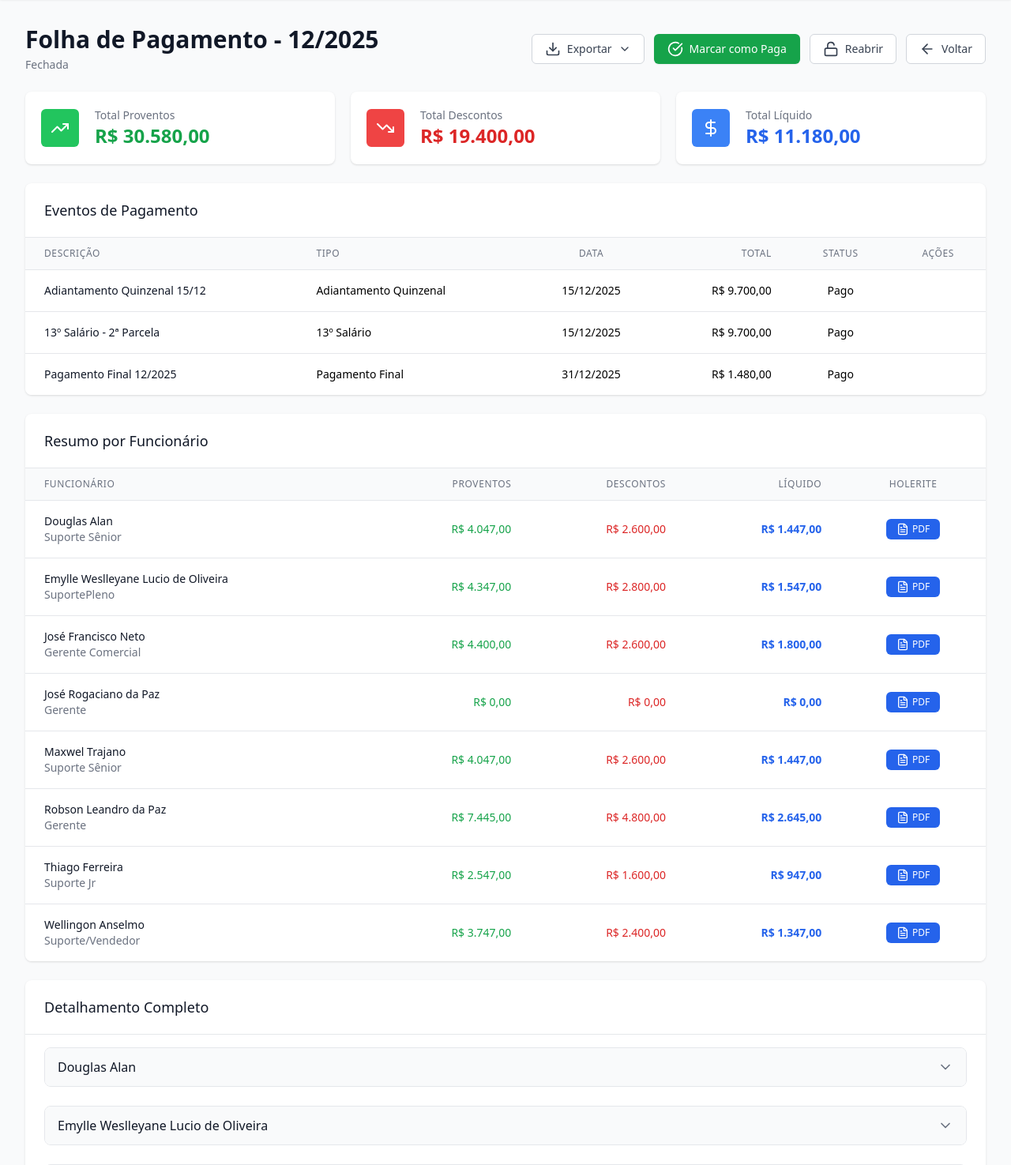
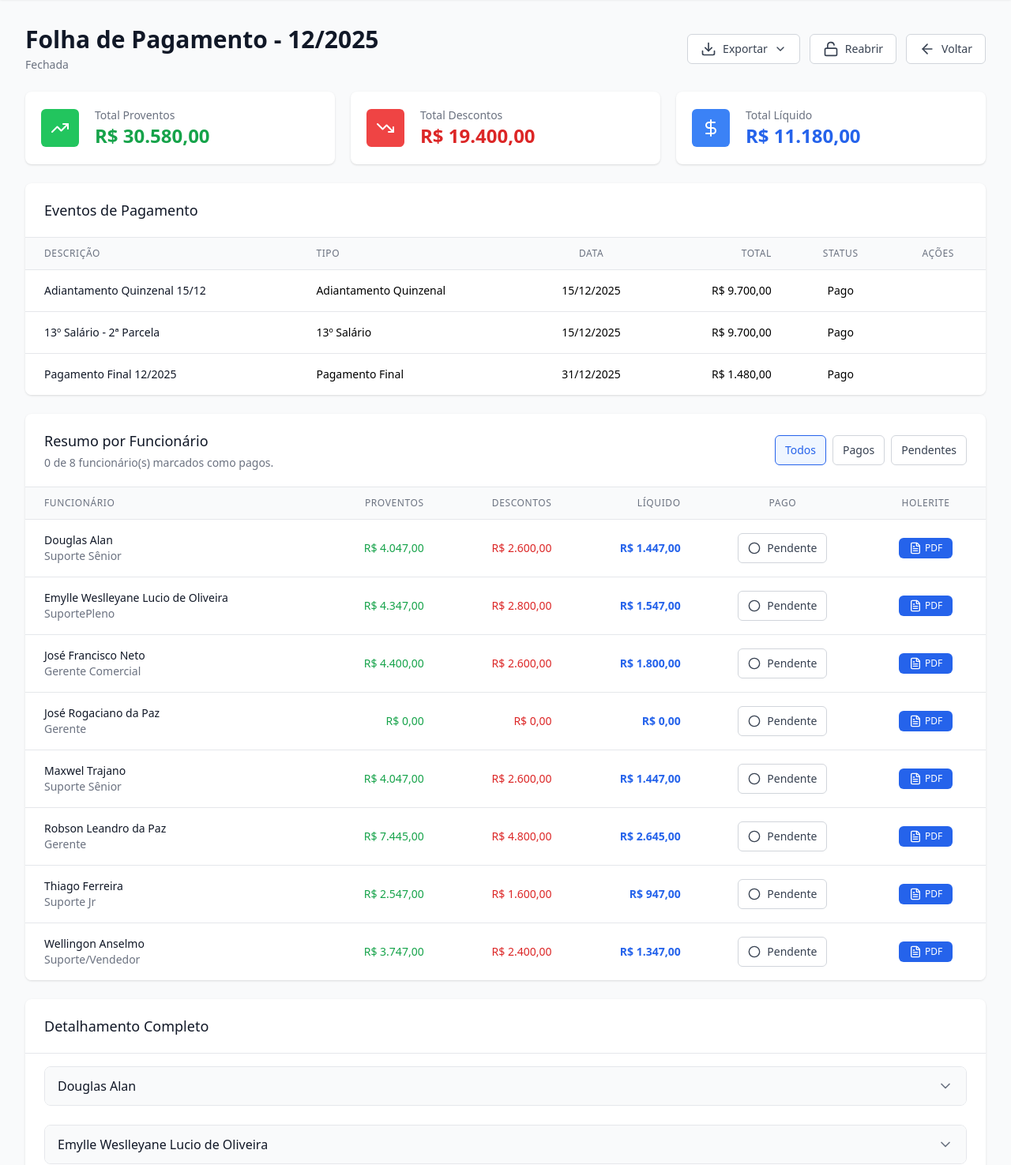
Before and after one commit to rogaciano/folha, a Django app: page /folha/24/ in a window 1280 px wide. Shown: the part 65-1540 px from the top of the page at 79% size. Run offline with Django 4.2, Linux system fonts and the light colour scheme; a user stored in the database is signed in; data comes from the database, SQL or seed files in the repository; some libraries are stand-ins or nearby versions.

Commit message:
Add individual employee payment tracking with automatic payroll status synchronization
Add pago and data_pagamento fields to ResumoFolhaFuncionario model with methods to mark/unmark payments. Implement sincronizar_pagamentos_individuais method in FolhaPagamento to automatically update payroll and event statuses based on individual payment completion. Add payment filter (todos/pagos/pendentes) to detail view and update UI to show payment status with toggle buttons. Remove manual "Marcar como Paga" actions

```diff
--- a/folha/urls.py
+++ b/folha/urls.py
@@ -10,6 +10,7 @@ urlpatterns = [
     path('', views.folha_list, name='list'),
     path('gerar/', views.folha_gerar, name='gerar'),
     path('<int:pk>/', views.folha_detail, name='detail'),
+    path('resumo/<int:pk>/toggle-pago/', views.resumo_toggle_pago, name='resumo_toggle_pago'),
     path('<int:pk>/fechar/', views.folha_fechar, name='fechar'),
     path('<int:pk>/reabrir/', views.folha_reabrir, name='reabrir'),
     path('<int:pk>/marcar-paga/', views.folha_marcar_paga, name='marcar_paga'),
--- a/folha/views.py
+++ b/folha/views.py
@@ -5,6 +5,7 @@ from django.shortcuts import render, redirect, get_object_or_404
 from django.contrib.auth.decorators import login_required
 from django.contrib import messages
 from django.core.exceptions import ValidationError
+from django.views.decorators.http import require_POST
 
 from .models import FolhaPagamento, ItemFolha, ResumoFolhaFuncionario
 from .forms import GerarFolhaForm, ItemFolhaForm, EventoAdiantamentoForm, EventoDecimoTerceiroForm
@@ -26,11 +27,17 @@ def folha_list(request):
 def folha_detail(request, pk):
     """Detalhes da folha de pagamento"""
     folha = get_object_or_404(FolhaPagamento, pk=pk)
+    filtro_pagamento = request.GET.get('pagamento', 'todos')
 
     # Busca resumos por funcionário
     resumos = ResumoFolhaFuncionario.objects.filter(
         folha_pagamento=folha
     ).select_related('funcionario').order_by('funcionario__nome_completo')
+
+    if filtro_pagamento == 'pagos':
+        resumos = resumos.filter(pago=True)
+    elif filtro_pagamento == 'pendentes':
+        resumos = resumos.filter(pago=False)
 
     # Busca itens da folha agrupados por funcionário
     itens = ItemFolha.objects.filter(
@@ -45,8 +52,36 @@ def folha_detail(request, pk):
         'resumos': resumos,
         'itens': itens,
         'eventos': eventos,
+        'filtro_pagamento': filtro_pagamento,
+        'total_funcionarios': folha.resumos.count(),
+        'total_pagos': folha.resumos.filter(pago=True).count(),
     }
     return render(request, 'folha/folha_detail.html', context)
+
+
+@login_required
+@require_POST
+def resumo_toggle_pago(request, pk):
+    """Marca ou desmarca o pagamento individual de um funcionário na folha"""
+    resumo = get_object_or_404(ResumoFolhaFuncionario.objects.select_related('folha_pagamento', 'funcionario'), pk=pk)
+    folha = resumo.folha_pagamento
+
+    if folha.status == 'R':
+        messages.error(request, 'Feche a folha antes de marcar pagamentos individuais.')
+        return redirect('folha:detail', pk=folha.pk)
+
+    if resumo.pago:
+        resumo.desmarcar_pagamento()
+        messages.success(request, f'Pagamento de {resumo.funcionario.nome_completo} desmarcado.')
+    else:
+        resumo.marcar_como_pago()
+        messages.success(request, f'Pagamento de {resumo.funcionario.nome_completo} marcado com sucesso.')
+
+    filtro_pagamento = request.GET.get('pagamento') or request.POST.get('pagamento')
+    if filtro_pagamento in ['pagos', 'pendentes']:
+        return redirect(f"{redirect('folha:detail', pk=folha.pk).url}?pagamento={filtro_pagamento}")
+
+    return redirect('folha:detail', pk=folha.pk)
 
 
 @login_required
@@ -108,12 +143,7 @@ def folha_reabrir(request, pk):
 def folha_marcar_paga(request, pk):
     """Marcar folha como paga"""
     folha = get_object_or_404(FolhaPagamento, pk=pk)
-
-    try:
-        folha.marcar_como_paga()
-        messages.success(request, f'Folha de {folha.periodo_referencia} marcada como paga!')
-    except ValidationError as e:
-        messages.error(request, str(e))
+    messages.error(request, 'Use a coluna Pago no resumo por funcionário. A folha será marcada como paga automaticamente quando todos estiverem pagos.')
 
     return redirect('folha:detail', pk=folha.pk)
 
@@ -275,11 +305,7 @@ def evento_reabrir(request, pk):
 def evento_marcar_pago(request, pk):
     from .models import EventoPagamento
     evento = get_object_or_404(EventoPagamento, pk=pk)
-    try:
-        evento.marcar_como_pago()
-        messages.success(request, 'Evento marcado como pago!')
-    except ValidationError as e:
-        messages.error(request, str(e))
+    messages.error(request, 'O evento será marcado como pago automaticamente quando todos os funcionários da folha estiverem pagos.')
     return redirect('folha:detail', pk=evento.folha_pagamento.pk)
 
 
--- a/templates/folha/folha_detail.html
+++ b/templates/folha/folha_detail.html
@@ -47,10 +47,6 @@
                     Fechar Folha
                 </a>
             {% elif folha.status == 'F' %}
-                <a href="{% url 'folha:marcar_paga' folha.pk %}" class="inline-flex items-center px-4 py-2 border border-transparent text-sm font-medium rounded-md shadow-sm text-white bg-green-600 hover:bg-green-700">
-                    <i data-lucide="check-circle" class="w-5 h-5 mr-2"></i>
-                    Marcar como Paga
-                </a>
                 <a href="{% url 'folha:reabrir' folha.pk %}" class="inline-flex items-center px-4 py-2 border border-gray-300 text-sm font-medium rounded-md text-gray-700 bg-white hover:bg-gray-50">
                     <i data-lucide="unlock" class="w-5 h-5 mr-2"></i>
                     Reabrir
@@ -157,12 +153,6 @@
                             Fechar
                         </a>
                         {% endif %}
-                        {% if evento.status in 'FR' %}
-                        <a href="{% url 'folha:evento_marcar_pago' evento.pk %}" class="inline-flex items-center px-3 py-1 text-xs font-medium rounded-md text-white bg-green-600 hover:bg-green-700">
-                            <i data-lucide="check-circle" class="w-4 h-4 mr-1"></i>
-                            Marcar Pago
-                        </a>
-                        {% endif %}
                         {% if evento.status == 'F' %}
                         <a href="{% url 'folha:evento_reabrir' evento.pk %}" class="inline-flex items-center px-3 py-1 text-xs font-medium rounded-md text-gray-700 bg-white border border-gray-300 hover:bg-gray-50">
                             <i data-lucide="unlock" class="w-4 h-4 mr-1"></i>
@@ -182,8 +172,24 @@
 
     <!-- Resumo por Funcionário -->
     <div class="bg-white shadow rounded-lg overflow-hidden">
-        <div class="px-6 py-5 border-b border-gray-200">
-            <h3 class="text-lg font-medium text-gray-900">Resumo por Funcionário</h3>
+        <div class="px-6 py-5 border-b border-gray-200 flex flex-col gap-4 lg:flex-row lg:items-center lg:justify-between">
+            <div>
+                <h3 class="text-lg font-medium text-gray-900">Resumo por Funcionário</h3>
+                {% if folha.status != 'R' %}
+                <p class="mt-1 text-sm text-gray-500">{{ total_pagos }} de {{ total_funcionarios }} funcionário(s) marcados como pagos.</p>
+                {% endif %}
+            </div>
+            <div class="flex items-center gap-2">
+                <a href="{% url 'folha:detail' folha.pk %}" class="inline-flex items-center px-3 py-2 border text-sm font-medium rounded-md {% if filtro_pagamento == 'todos' %}border-blue-600 text-blue-600 bg-blue-50{% else %}border-gray-300 text-gray-700 bg-white hover:bg-gray-50{% endif %}">
+                    Todos
+                </a>
+                <a href="{% url 'folha:detail' folha.pk %}?pagamento=pagos" class="inline-flex items-center px-3 py-2 border text-sm font-medium rounded-md {% if filtro_pagamento == 'pagos' %}border-green-600 text-green-600 bg-green-50{% else %}border-gray-300 text-gray-700 bg-white hover:bg-gray-50{% endif %}">
+                    Pagos
+                </a>
+                <a href="{% url 'folha:detail' folha.pk %}?pagamento=pendentes" class="inline-flex items-center px-3 py-2 border text-sm font-medium rounded-md {% if filtro_pagamento == 'pendentes' %}border-yellow-600 text-yellow-700 bg-yellow-50{% else %}border-gray-300 text-gray-700 bg-white hover:bg-gray-50{% endif %}">
+                    Pendentes
+                </a>
+            </div>
         </div>
         <table class="min-w-full divide-y divide-gray-200">
             <thead class="bg-gray-50">
@@ -193,13 +199,14 @@
                     <th class="px-6 py-3 text-right text-xs font-medium text-gray-500 uppercase tracking-wider">Descontos</th>
                     <th class="px-6 py-3 text-right text-xs font-medium text-gray-500 uppercase tracking-wider">Líquido</th>
                     {% if folha.status != 'R' %}
+                    <th class="px-6 py-3 text-center text-xs font-medium text-gray-500 uppercase tracking-wider">Pago</th>
                     <th class="px-6 py-3 text-center text-xs font-medium text-gray-500 uppercase tracking-wider">Holerite</th>
                     {% endif %}
                 </tr>
             </thead>
             <tbody class="bg-white divide-y divide-gray-200">
                 {% for resumo in resumos %}
-                <tr class="hover:bg-gray-50">
+                <tr class="hover:bg-gray-50 {% if resumo.pago %}bg-green-50/40{% endif %}">
                     <td class="px-6 py-4 whitespace-nowrap">
                         <div class="text-sm font-medium text-gray-900">{{ resumo.funcionario.nome_completo }}</div>
                         <div class="text-sm text-gray-500">{{ resumo.funcionario.funcao.nome }}</div>
@@ -215,6 +222,23 @@
                     </td>
                     {% if folha.status != 'R' %}
                     <td class="px-6 py-4 whitespace-nowrap text-center">
+                        <form method="post" action="{% url 'folha:resumo_toggle_pago' resumo.pk %}?pagamento={{ filtro_pagamento }}" class="inline-flex items-center gap-3">
+                            {% csrf_token %}
+                            <button type="submit" class="inline-flex items-center px-3 py-2 rounded-md border text-sm font-medium {% if resumo.pago %}border-green-600 text-green-700 bg-green-50 hover:bg-green-100{% else %}border-gray-300 text-gray-700 bg-white hover:bg-gray-50{% endif %}">
+                                {% if resumo.pago %}
+                                <i data-lucide="check-circle" class="w-4 h-4 mr-2"></i>
+                                Pago
+                                {% else %}
+                                <i data-lucide="circle" class="w-4 h-4 mr-2"></i>
+                                Pendente
+                                {% endif %}
+                            </button>
+                        </form>
+                        {% if resumo.data_pagamento %}
+                        <div class="mt-2 text-xs text-gray-500">{{ resumo.data_pagamento|date:'d/m/Y' }}</div>
+                        {% endif %}
+                    </td>
+                    <td class="px-6 py-4 whitespace-nowrap text-center">
                         <a href="{% url 'folha:holerite_pdf' folha.pk resumo.funcionario.pk %}"
                            class="inline-flex items-center px-3 py-1 border border-transparent text-xs font-medium rounded-md text-white bg-blue-600 hover:bg-blue-700"
                            title="Baixar Holerite">
@@ -226,7 +250,7 @@
                 </tr>
                 {% empty %}
                 <tr>
-                    <td colspan="5" class="px-6 py-4 text-center text-sm text-gray-500">Nenhum funcionário na folha.</td>
+                    <td colspan="{% if folha.status != 'R' %}6{% else %}4{% endif %}" class="px-6 py-4 text-center text-sm text-gray-500">Nenhum funcionário encontrado para o filtro selecionado.</td>
                 </tr>
                 {% endfor %}
             </tbody>
```
Also changed, not shown: folha/models.py (+44 -0 lines), folha/migrations/0004_pagamento_individual_resumo.py (added).
